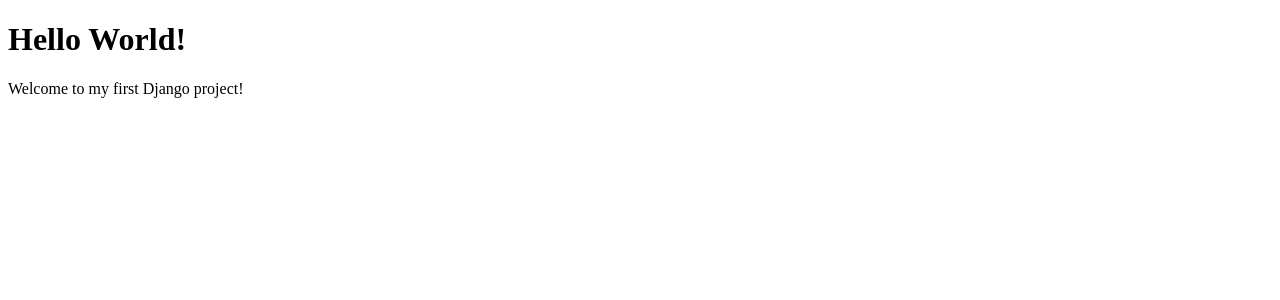
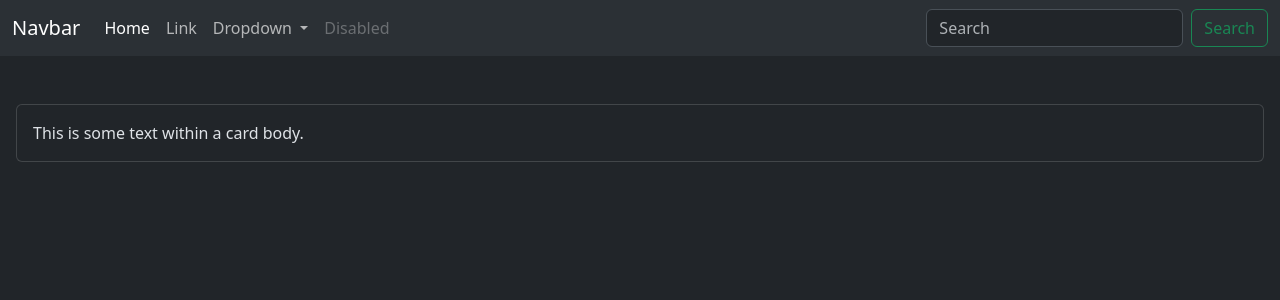
Before and after one commit to iam-Jacoby/7F2-3A, a Django app: page /instructor/ in a window 1280 px wide. Shown: the top 300 px of the page. Run offline with Django 5.2, Linux system fonts and the light colour scheme.

Commit message:
Boostrap Added Navebar , container

```diff
--- a/LMS/instructor/templates/dashboard.html
+++ b/LMS/instructor/templates/dashboard.html
@@ -1,9 +1,66 @@
-<!DOCTYPE html>
-<html>
-<body>
+<!doctype html>
+<html lang="en">
 
-<h1>Hello World!</h1>
-<p>Welcome to my first Django project!</p>
+{% comment %} Temp {% endcomment %}
+<html lang="en" data-bs-theme="dark">
 
-</body>
+  <head>
+    <meta charset="utf-8">
+    <meta name="viewport" content="width=device-width, initial-scale=1">
+    <title>Dashboard</title>
+    <link href="https://cdn.jsdelivr.net/npm/bootstrap@5.3.3/dist/css/bootstrap.min.css" rel="stylesheet" integrity="sha384-QWTKZyjpPEjISv5WaRU9OFeRpok6YctnYmDr5pNlyT2bRjXh0JMhjY6hW+ALEwIH" crossorigin="anonymous">
+  </head>
+  <body>
+
+    <!-- 1 Navbar -->
+    <nav class="navbar navbar-expand-lg bg-body-tertiary">
+      <div class="container-fluid">
+        <a class="navbar-brand" href="#">Navbar</a>
+        <button class="navbar-toggler" type="button" data-bs-toggle="collapse" data-bs-target="#navbarSupportedContent" aria-controls="navbarSupportedContent" aria-expanded="false" aria-label="Toggle navigation">
+          <span class="navbar-toggler-icon"></span>
+        </button>
+        <div class="collapse navbar-collapse" id="navbarSupportedContent">
+          <ul class="navbar-nav me-auto mb-2 mb-lg-0">
+            <li class="nav-item">
+              <a class="nav-link active" aria-current="page" href="#">Home</a>
+            </li>
+            <li class="nav-item">
+              <a class="nav-link" href="#">Link</a>
+            </li>
+            <li class="nav-item dropdown">
+              <a class="nav-link dropdown-toggle" href="#" role="button" data-bs-toggle="dropdown" aria-expanded="false">
+                Dropdown
+              </a>
+              <ul class="dropdown-menu">
+                <li><a class="dropdown-item" href="#">Action</a></li>
+                <li><a class="dropdown-item" href="#">Another action</a></li>
+                <li><hr class="dropdown-divider"></li>
+                <li><a class="dropdown-item" href="#">Something else here</a></li>
+              </ul>
+            </li>
+            <li class="nav-item">
+              <a class="nav-link disabled" aria-disabled="true">Disabled</a>
+            </li>
+          </ul>
+          <form class="d-flex" role="search">
+            <input class="form-control me-2" type="search" placeholder="Search" aria-label="Search">
+            <button class="btn btn-outline-success" type="submit">Search</button>
+          </form>
+        </div>
+      </div>
+    </nav>
+
+    <!-- 2 container -->
+    <div class="container-fluid py-5 px-3">
+      <div class="card">
+        <div class="card-body">
+          This is some text within a card body.
+        </div>
+      </div>
+    </div>
+
+    <script src="https://cdn.jsdelivr.net/npm/bootstrap@5.3.3/dist/js/bootstrap.bundle.min.js" integrity="sha384-YvpcrYf0tY3lHB60NNkmXc5s9fDVZLESaAA55NDzOxhy9GkcIdslK1eN7N6jIeHz" crossorigin="anonymous"></script>
+    <script src="https://cdn.jsdelivr.net/npm/@popperjs/core@2.11.8/dist/umd/popper.min.js" integrity="sha384-I7E8VVD/ismYTF4hNIPjVp/Zjvgyol6VFvRkX/vR+Vc4jQkC+hVqc2pM8ODewa9r" crossorigin="anonymous"></script>
+    <script src="https://cdn.jsdelivr.net/npm/bootstrap@5.3.3/dist/js/bootstrap.min.js" integrity="sha384-0pUGZvbkm6XF6gxjEnlmuGrJXVbNuzT9qBBavbLwCsOGabYfZo0T0to5eqruptLy" crossorigin="anonymous"></script>
+  </body>
 </html>
```
